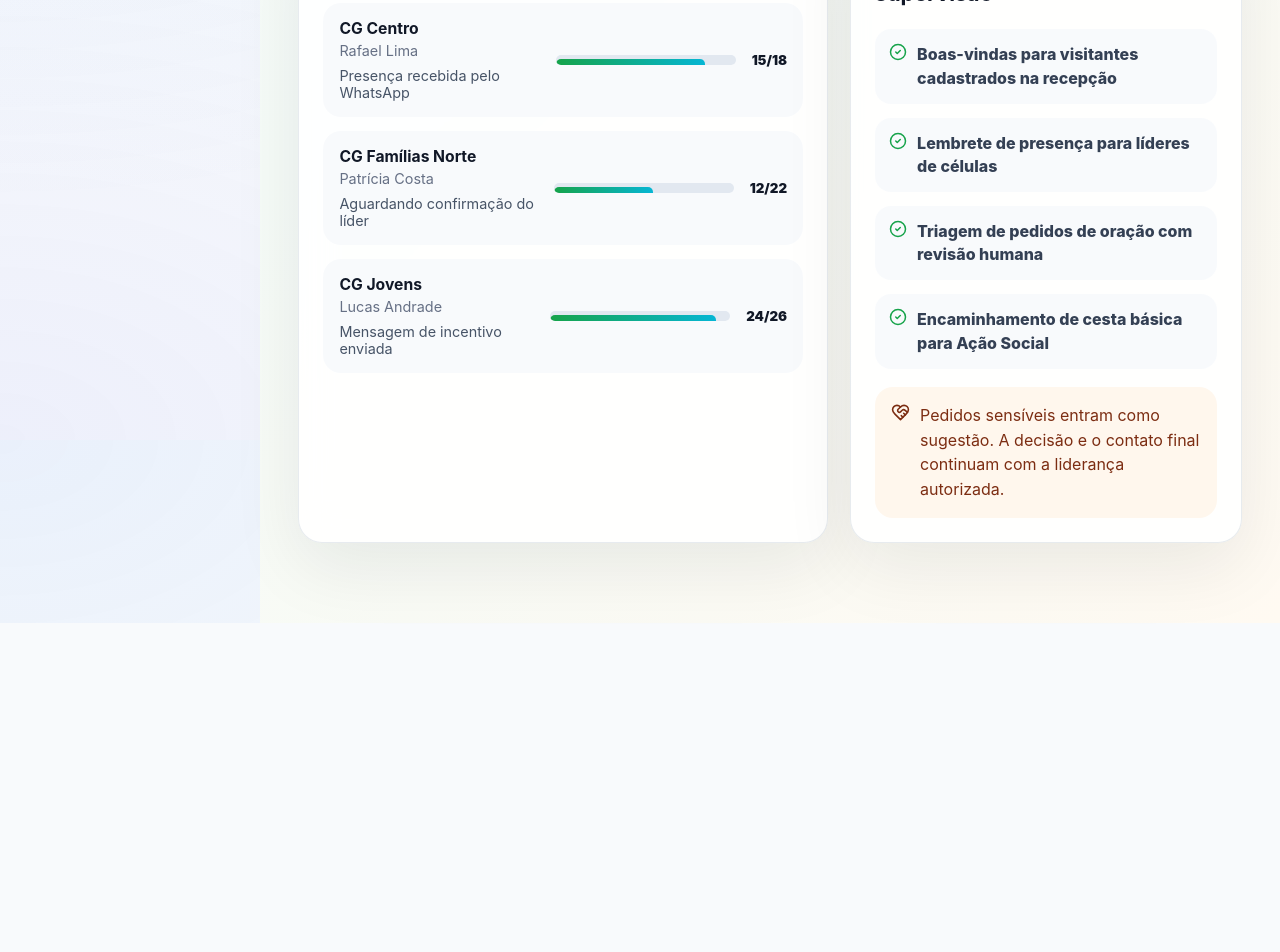
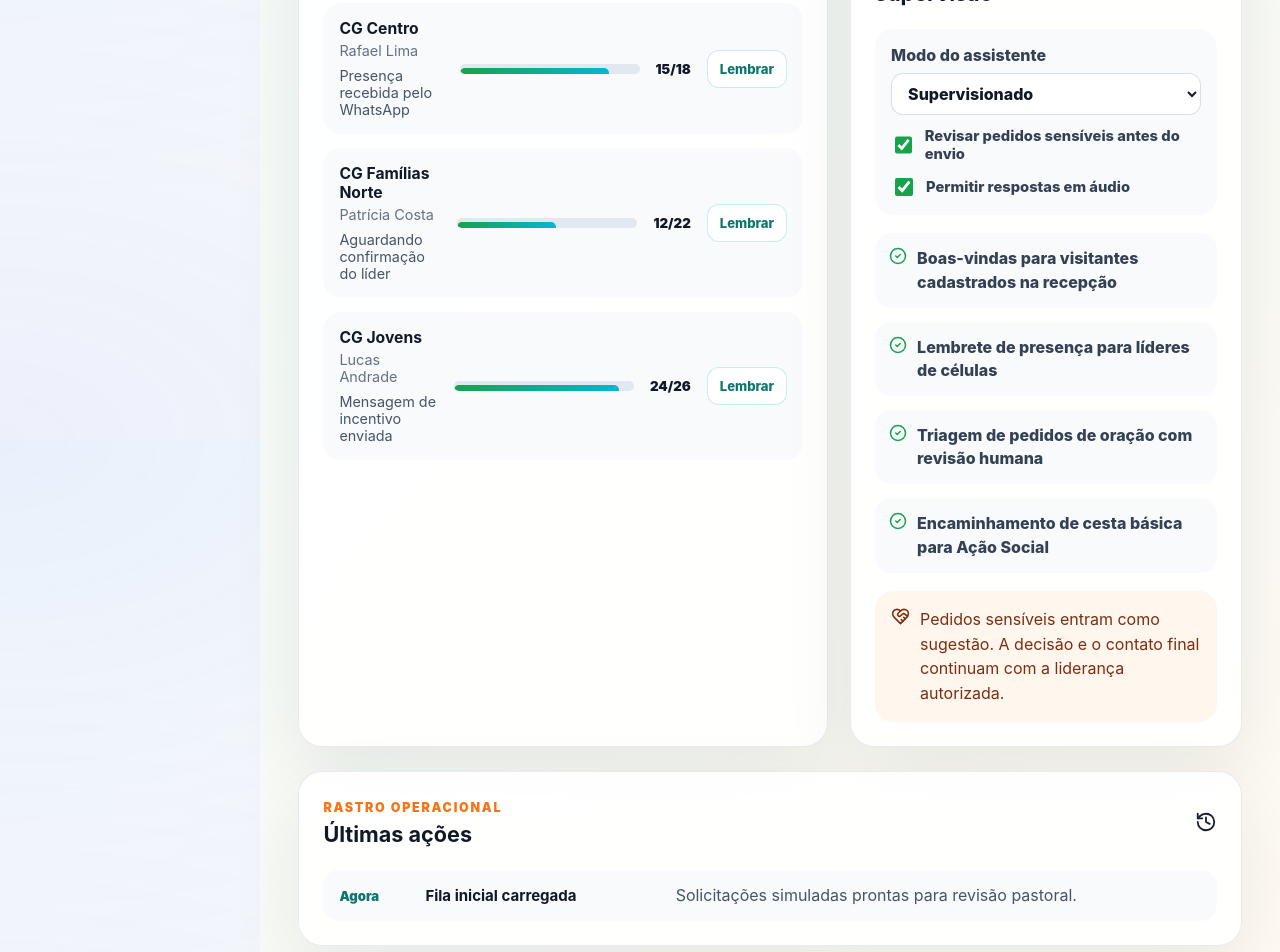
Before and after one commit to Alexandrecostagg/Alvo-Church, a Next.js app in the folder apps/web/: page /pastoral-ai in a window 1280 px wide. Shown: the part 1160-2112 px from the top of the page. Before the commit the page ends 1783 px from the top, so only its background shows below. Built offline with nearby package versions, Linux system fonts and the light colour scheme; no server answers.

Commit message:
Add pastoral AI workflow interactions

```diff
--- a/apps/web/src/features/pastoral-ai/pastoral-ai-view.tsx
+++ b/apps/web/src/features/pastoral-ai/pastoral-ai-view.tsx
@@ -4,11 +4,12 @@ import {
   AlertTriangle,
   Bot,
   CheckCircle2,
-  Clock3,
+  History,
   HeartHandshake,
   MessageCircle,
   Mic,
   Send,
+  Settings2,
   ShieldCheck,
   Sparkles,
   UsersRound,
@@ -19,6 +20,7 @@ import { useMemo, useState } from "react";
 type AssistantStatus = "online" | "review" | "paused";
 type RequestStatus = "new" | "triage" | "assigned" | "resolved";
 type RequestPriority = "urgent" | "important" | "normal";
+type AssistantMode = "assistive" | "supervised" | "paused";
 
 type PastoralRequest = {
   id: string;
@@ -42,9 +44,16 @@ type CellPresence = {
   status: string;
 };
 
+type ActivityLog = {
+  id: string;
+  title: string;
+  detail: string;
+  createdAt: string;
+};
+
 const assistantStatus: AssistantStatus = "online";
 
-const pastoralRequests: PastoralRequest[] = [
+const initialPastoralRequests: PastoralRequest[] = [
   {
     id: "req_1",
     person: "Gabriela Fernandes",
@@ -80,7 +89,7 @@ const pastoralRequests: PastoralRequest[] = [
   }
 ];
 
-const cellPresences: CellPresence[] = [
+const initialCellPresences: CellPresence[] = [
   {
     id: "cell_1",
     group: "CG Centro",
@@ -131,12 +140,25 @@ const statusLabel: Record<RequestStatus, string> = {
 };
 
 export function PastoralAiView() {
-  const [selectedRequestId, setSelectedRequestId] = useState(pastoralRequests[0]?.id ?? "");
-  const selectedRequest = pastoralRequests.find((request) => request.id === selectedRequestId) ?? pastoralRequests[0];
+  const [requests, setRequests] = useState<PastoralRequest[]>(initialPastoralRequests);
+  const [cellPresences, setCellPresences] = useState<CellPresence[]>(initialCellPresences);
+  const [selectedRequestId, setSelectedRequestId] = useState(initialPastoralRequests[0]?.id ?? "");
+  const [assistantMode, setAssistantMode] = useState<AssistantMode>("supervised");
+  const [reviewSensitive, setReviewSensitive] = useState(true);
+  const [voiceReplies, setVoiceReplies] = useState(true);
+  const [activityLog, setActivityLog] = useState<ActivityLog[]>([
+    {
+      id: "log_initial",
+      title: "Fila inicial carregada",
+      detail: "Solicitações simuladas prontas para revisão pastoral.",
+      createdAt: "Agora"
+    }
+  ]);
+  const selectedRequest = requests.find((request) => request.id === selectedRequestId) ?? requests[0];
 
   const metrics = useMemo(() => {
-    const urgent = pastoralRequests.filter((request) => request.priority === "urgent").length;
-    const open = pastoralRequests.filter((request) => request.status !== "resolved").length;
+    const urgent = requests.filter((request) => request.priority === "urgent").length;
+    const open = requests.filter((request) => request.status !== "resolved").length;
     const confirmed = cellPresences.reduce((sum, cell) => sum + cell.confirmed, 0);
     const expected = cellPresences.reduce((sum, cell) => sum + cell.expected, 0);
 
@@ -146,7 +168,80 @@ export function PastoralAiView() {
       presenceRate: Math.round((confirmed / Math.max(expected, 1)) * 100),
       automations: automations.length
     };
-  }, []);
+  }, [cellPresences, requests]);
+
+  const addActivity = (title: string, detail: string) => {
+    setActivityLog((current) => [
+      {
+        id: `log_${Date.now()}`,
+        title,
+        detail,
+        createdAt: new Intl.DateTimeFormat("pt-BR", {
+          hour: "2-digit",
+          minute: "2-digit"
+        }).format(new Date())
+      },
+      ...current
+    ].slice(0, 5));
+  };
+
+  const updateSelectedRequest = (status: RequestStatus, owner?: string) => {
+    if (!selectedRequest) return;
+
+    setRequests((current) =>
+      current.map((request) =>
+        request.id === selectedRequest.id
+          ? {
+              ...request,
+              status,
+              owner: owner ?? request.owner
+            }
+          : request
+      )
+    );
+  };
+
+  const handleCreateTask = () => {
+    if (!selectedRequest) return;
+    updateSelectedRequest("assigned", selectedRequest.owner);
+    addActivity(
+      "Tarefa pastoral criada",
+      `${selectedRequest.person} foi encaminhado para ${selectedRequest.owner}.`
+    );
+  };
+
+  const handleSendWhatsApp = () => {
+    if (!selectedRequest) return;
+    updateSelectedRequest(selectedRequest.status === "new" ? "triage" : selectedRequest.status);
+    addActivity(
+      "Mensagem preparada para WhatsApp",
+      `Resposta supervisionada enviada para ${selectedRequest.person}.`
+    );
+  };
+
+  const handleResolveRequest = () => {
+    if (!selectedRequest) return;
+    updateSelectedRequest("resolved");
+    addActivity("Solicitação resolvida", `${selectedRequest.person} saiu da fila aberta.`);
+  };
+
+  const handleCellReminder = (cellId: string) => {
+    setCellPresences((current) =>
+      current.map((cell) =>
+        cell.id === cellId
+          ? {
+              ...cell,
+              status: "Lembrete enviado ao líder pelo WhatsApp"
+            }
+          : cell
+      )
+    );
+
+    const cell = cellPresences.find((item) => item.id === cellId);
+    if (cell) {
+      addActivity("Lembrete de presença enviado", `${cell.leader} recebeu lembrete para ${cell.group}.`);
+    }
+  };
 
   return (
     <main className="form-page pastoral-ai-page animate-entrance">
@@ -211,7 +306,7 @@ export function PastoralAiView() {
           </div>
 
           <div className="request-list">
-            {pastoralRequests.map((request) => (
+            {requests.map((request) => (
               <button
                 type="button"
                 key={request.id}
@@ -261,10 +356,14 @@ export function PastoralAiView() {
           </div>
 
           <div className="detail-actions">
-            <button type="button" className="secondary-action">
+            <button type="button" className="secondary-action" onClick={handleResolveRequest}>
+              <CheckCircle2 size={17} />
+              Resolver
+            </button>
+            <button type="button" className="secondary-action" onClick={handleCreateTask}>
               Criar tarefa pastoral
             </button>
-            <button type="button" className="primary-action">
+            <button type="button" className="primary-action" onClick={handleSendWhatsApp}>
               <Send size={17} />
               Enviar no WhatsApp
             </button>
@@ -294,6 +393,9 @@ export function PastoralAiView() {
                   <span style={{ width: `${Math.round((cell.confirmed / cell.expected) * 100)}%` }} />
                 </div>
                 <small>{cell.confirmed}/{cell.expected}</small>
+                <button type="button" onClick={() => handleCellReminder(cell.id)}>
+                  Lembrar
+                </button>
               </div>
             ))}
           </div>
@@ -305,7 +407,36 @@ export function PastoralAiView() {
               <span className="eyebrow">Governança</span>
               <h2>Automações com supervisão</h2>
             </div>
-            <Clock3 size={22} />
+            <Settings2 size={22} />
+          </div>
+
+          <div className="assistant-config">
+            <label>
+              <span>Modo do assistente</span>
+              <select value={assistantMode} onChange={(event) => setAssistantMode(event.target.value as AssistantMode)}>
+                <option value="assistive">Assistivo</option>
+                <option value="supervised">Supervisionado</option>
+                <option value="paused">Pausado</option>
+              </select>
+            </label>
+
+            <label className="toggle-row">
+              <input
+                checked={reviewSensitive}
+                onChange={(event) => setReviewSensitive(event.target.checked)}
+                type="checkbox"
+              />
+              <span>Revisar pedidos sensíveis antes do envio</span>
+            </label>
+
+            <label className="toggle-row">
+              <input
+                checked={voiceReplies}
+                onChange={(event) => setVoiceReplies(event.target.checked)}
+                type="checkbox"
+              />
+              <span>Permitir respostas em áudio</span>
+            </label>
           </div>
 
           <div className="automation-list">
@@ -323,6 +454,26 @@ export function PastoralAiView() {
           </div>
         </article>
       </section>
+
+      <section className="pastoral-ai-panel activity-panel">
+        <div className="panel-heading compact">
+          <div>
+            <span className="eyebrow">Rastro operacional</span>
+            <h2>Últimas ações</h2>
+          </div>
+          <History size={22} />
+        </div>
+
+        <div className="activity-list">
+          {activityLog.map((activity) => (
+            <div key={activity.id}>
+              <time>{activity.createdAt}</time>
+              <strong>{activity.title}</strong>
+              <span>{activity.detail}</span>
+            </div>
+          ))}
+        </div>
+      </section>
     </main>
   );
 }
```
Also changed, not shown: apps/web/app/globals.css.
